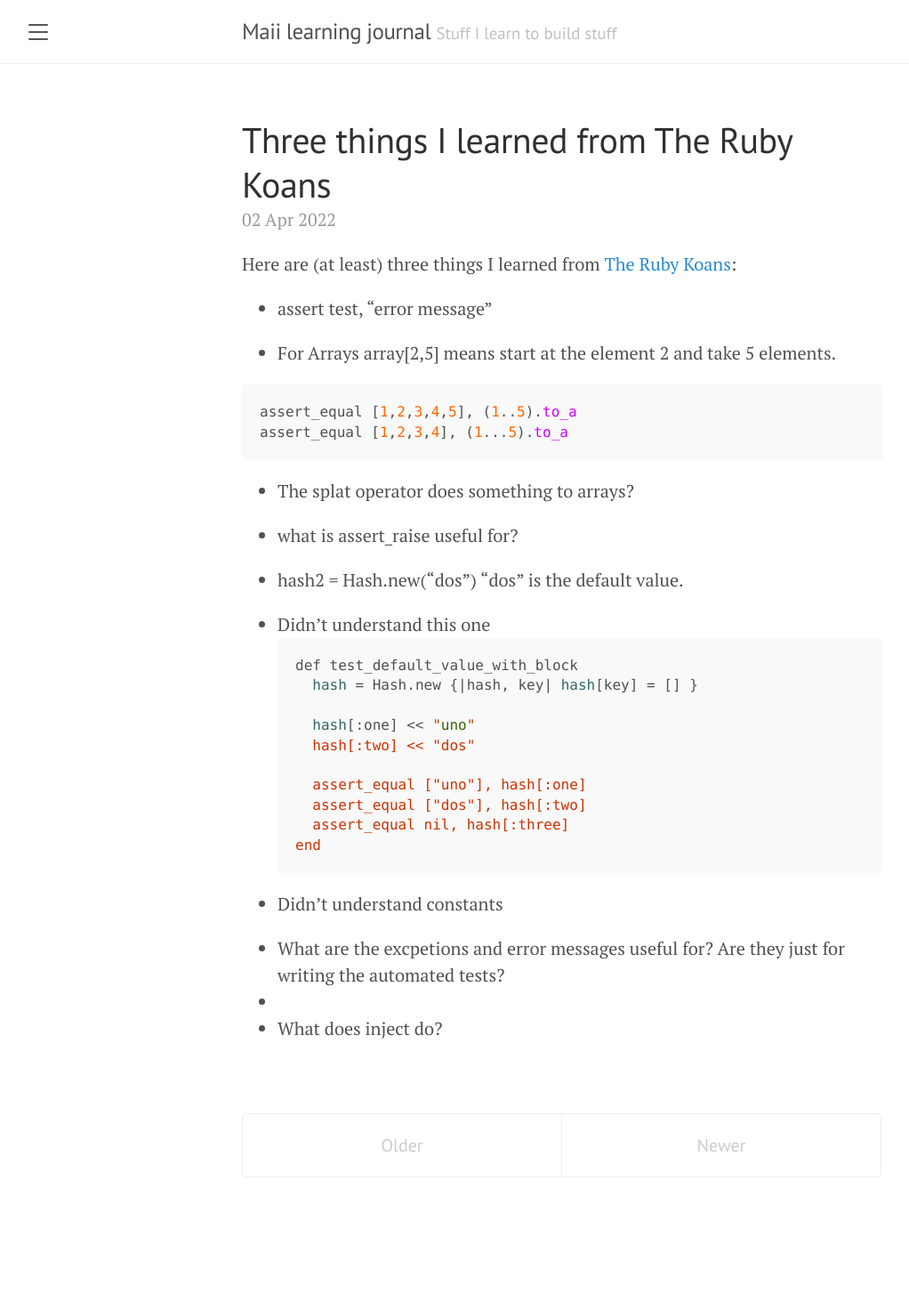
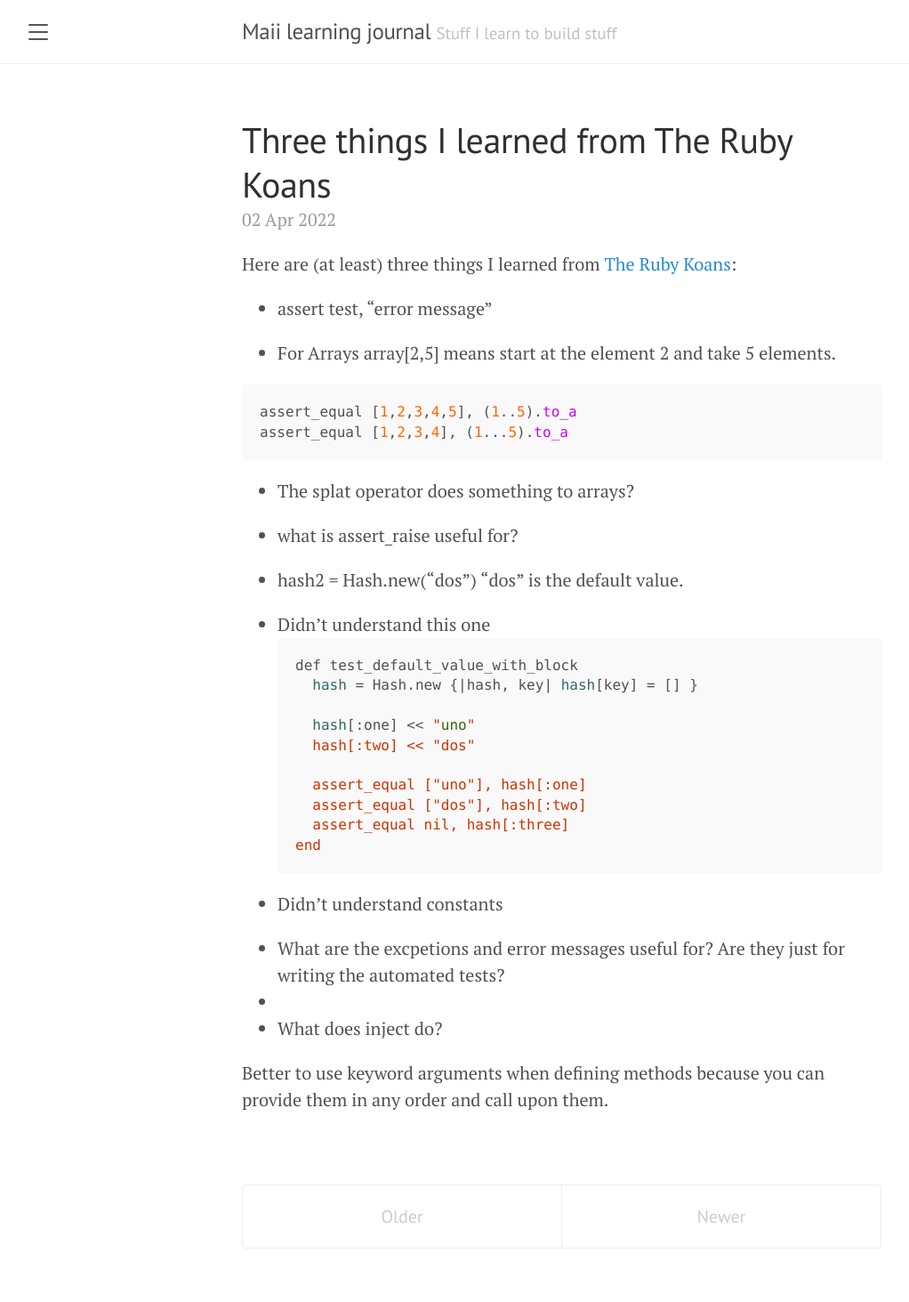
Before and after one commit to eamesa/maii-journal, a Jekyll site: the page built from index.html, in a window 1280 px wide. Shown: the whole page at 89% size, without its empty margins (8-1030 px from the left). Built offline with Jekyll 4.4.1, drawn with Linux system fonts in a browser that asks for light colours; a script that is not in the unit is left out; the list of posts is cut into pages by our own code; before the commit the page ends 1383 px from its top, so only the background shows below that.

Commit message:
Update 2022-04-02-three-things-i-learned-from-the-ruby-koans.md

```diff
--- a/_posts/2022-04-02-three-things-i-learned-from-the-ruby-koans.md
+++ b/_posts/2022-04-02-three-things-i-learned-from-the-ruby-koans.md
@@ -38,3 +38,5 @@ assert_equal [1,2,3,4], (1...5).to_a
 - What are the excpetions and error messages useful for? Are they just for writing the automated tests?
 -
 - What does inject do?
+
+Better to use keyword arguments when defining methods because you can provide them in any order and call upon them.
```
